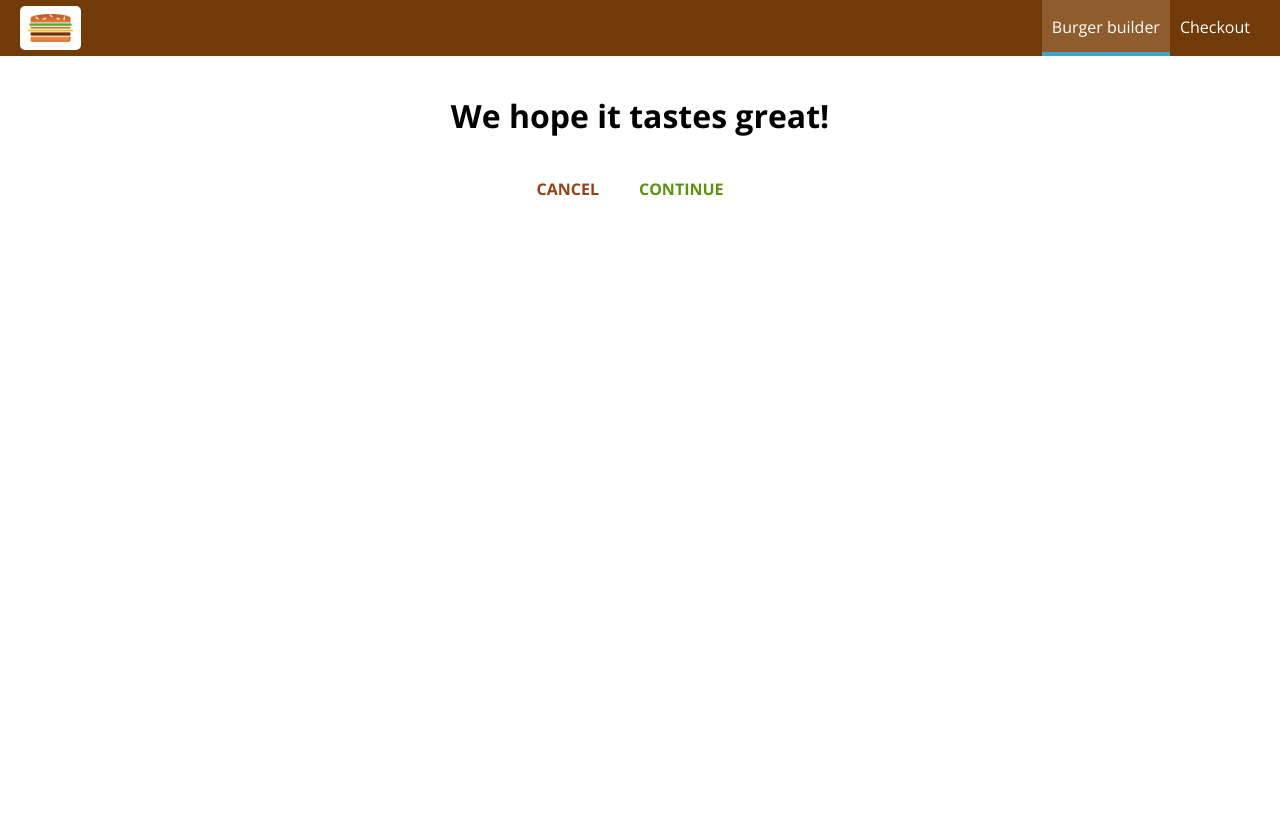
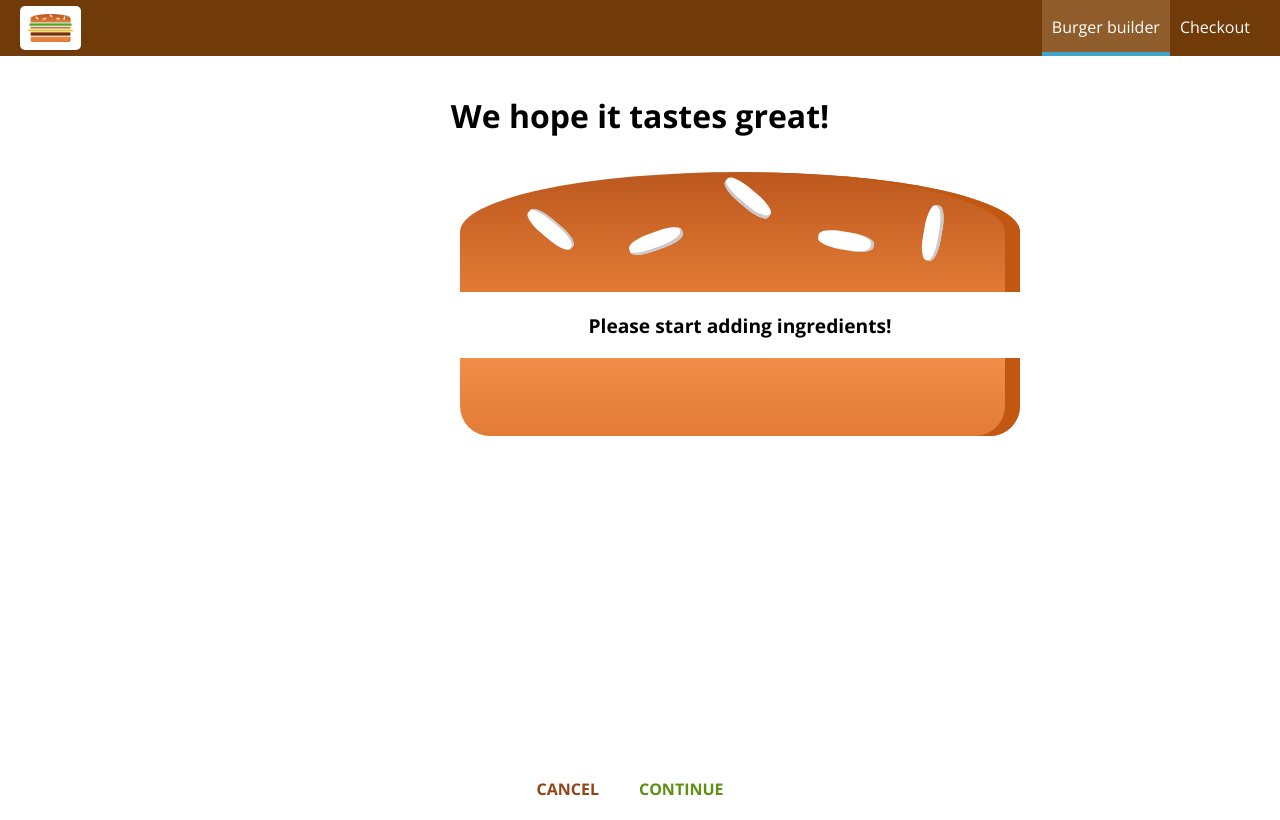
Before and after one commit to nlpope/Burger-Builder, a React (Create React App) app: page /checkout in a window 1280 px wide. Built offline with nearby package versions, Linux system fonts and the light colour scheme.

Commit message:
changed burger call in checkoutsummary.js

```diff
--- a/src/components/Order/CheckoutSummary.js
+++ b/src/components/Order/CheckoutSummary.js
@@ -5,27 +5,12 @@ import Button from "../UI/Button";
 import classes from "../../css/CheckoutSummary.module.css";
 
 const CheckoutSummary = (props) => {
-  let burgerFill = null;
-
-  if (props.ingredients.tomato) {
-    console.log("ingred", props);
-    burgerFill = (
+  return (
+    <div className={classes.CheckoutSummary}>
+      <h1>We hope it tastes great!</h1>
       <div style={{ width: "100%", margin: "auto" }}>
         <Burger ingredients={props.ingredients} />
       </div>
-    );
-  }
-
-  // console.log(props.ingredients.tomato);
-
-  return (
-    <div className={classes.CheckoutSummary}>
-      <h1>We hope it tastes great!</h1>
-      {/* review vid 221: building checkout */}
-      {burgerFill}
-
-      {console.log("update", props.ingredients)}
-
       <Button btnType="Danger" clicked={props.checkoutCancelled}>
         CANCEL
       </Button>
--- a/src/containers/ContactData.js
+++ b/src/containers/ContactData.js
@@ -12,6 +12,8 @@ class ContactData extends Component {
       postalCode: "",
     },
   };
+
+  orderHandler = () => {};
 
   render() {
     return (
```
